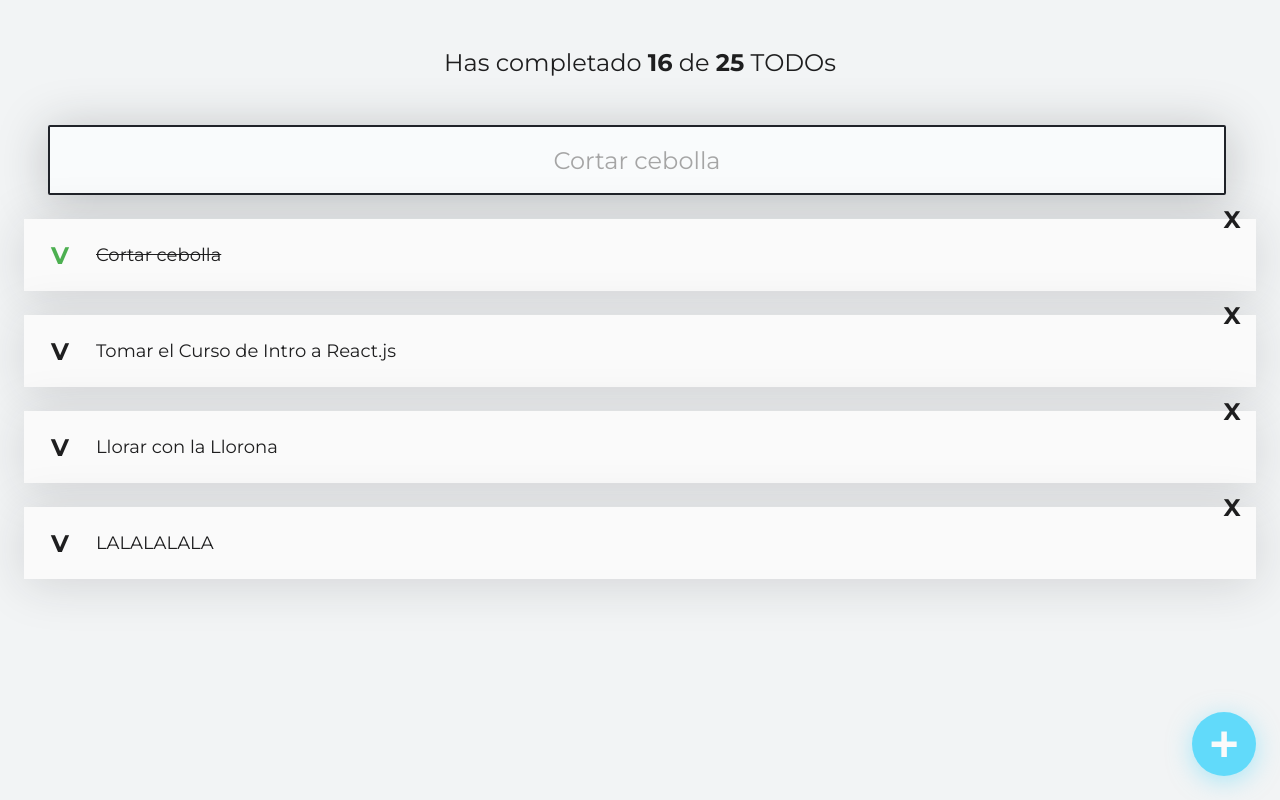
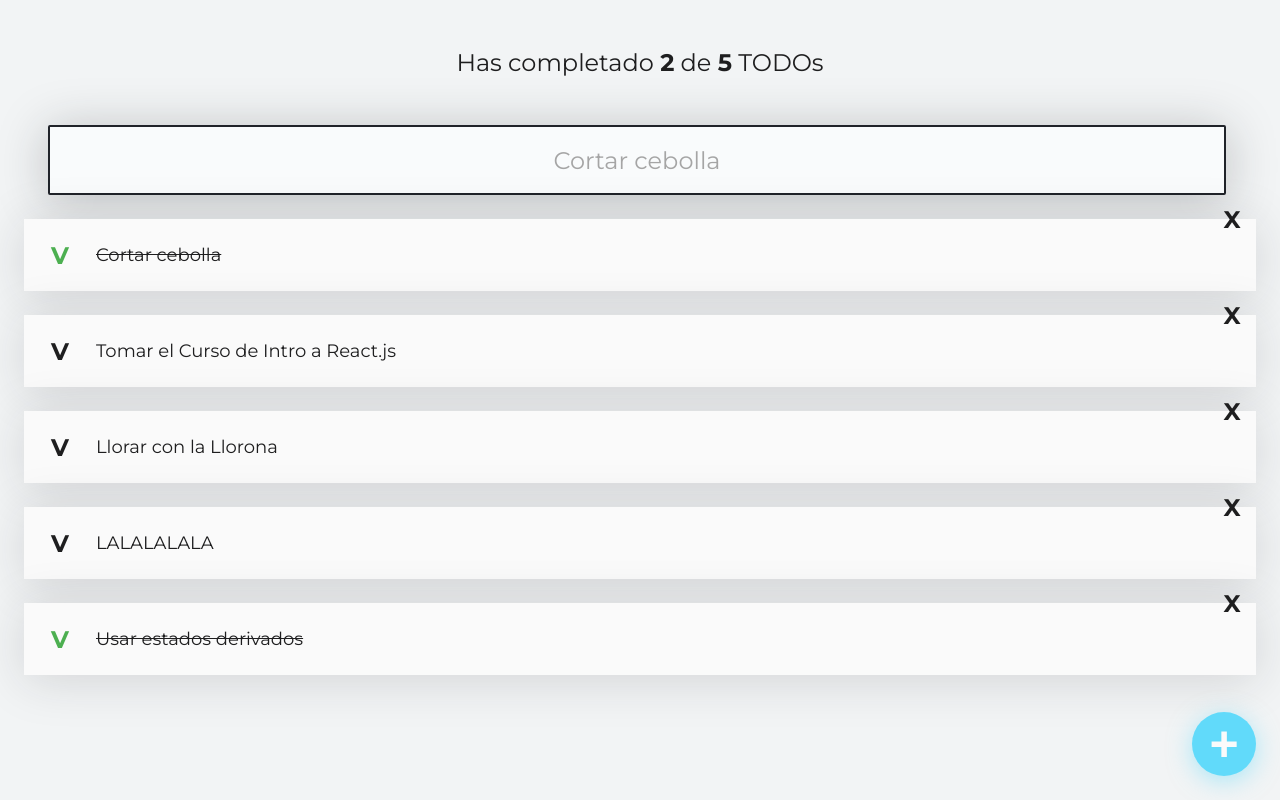
Before and after one commit to frankramd/platzi-react, a React (Create React App) app: page / in a window 1280 px wide. Built offline with nearby package versions, Linux system fonts and the light colour scheme.

Commit message:
curso-react-intro-07-contando-todos

```diff
--- a/src/App.js
+++ b/src/App.js
@@ -10,13 +10,30 @@
   { text: 'Tomar el Curso de Intro a React.js', completed: false },
   { text: 'Llorar con la Llorona', completed: false },
   { text: 'LALALALALA', completed: false },
+  { text: 'Usar estados derivados', completed: true },
 ];
 
 function App() {
+  const [todos, setTodos] = React.useState(defaultTodos);
+  const [searchValue, setSearchValue] = React.useState('');
+
+  const completedTodos = todos.filter(
+    todo => !!todo.completed
+  ).length;
+  const totalTodos = todos.length;
+
+  console.log('Los usuarios buscan todos de ' + searchValue);
+
   return (
     <>
-      <TodoCounter completed={16} total={25} />
-      <TodoSearch />
+      <TodoCounter
+        completed={completedTodos}
+        total={totalTodos}
+      />
+      <TodoSearch
+        searchValue={searchValue}
+        setSearchValue={setSearchValue}
+      />
 
       <TodoList>
         {defaultTodos.map(todo => (
--- a/src/TodoSearch.js
+++ b/src/TodoSearch.js
@@ -1,11 +1,10 @@
 import React from 'react';
 import './TodoSearch.css';
 
-function TodoSearch() {
-  const [searchValue, setSearchValue] = React.useState('');
-
-  console.log('Los usuarios buscan todos de ' + searchValue);
-
+function TodoSearch({
+  searchValue,
+  setSearchValue,
+}) {
   return (
     <input
       placeholder="Cortar cebolla"
```
